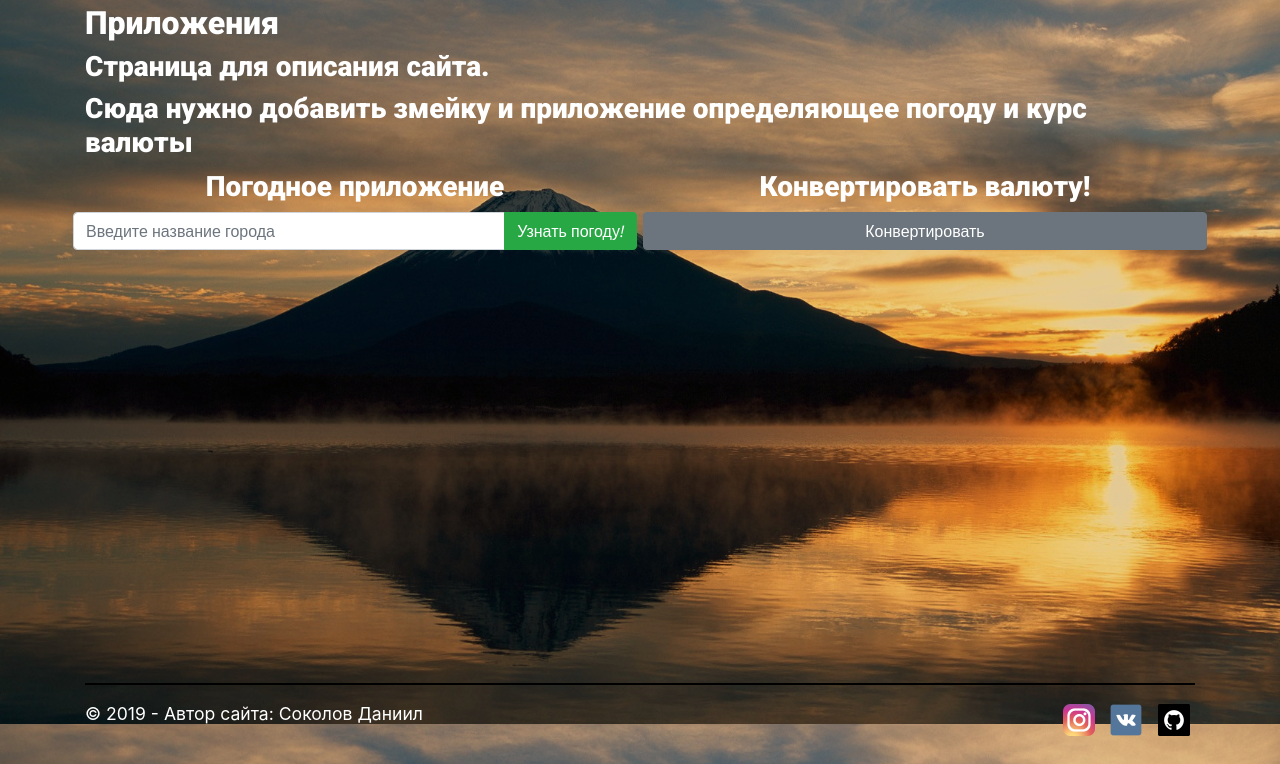
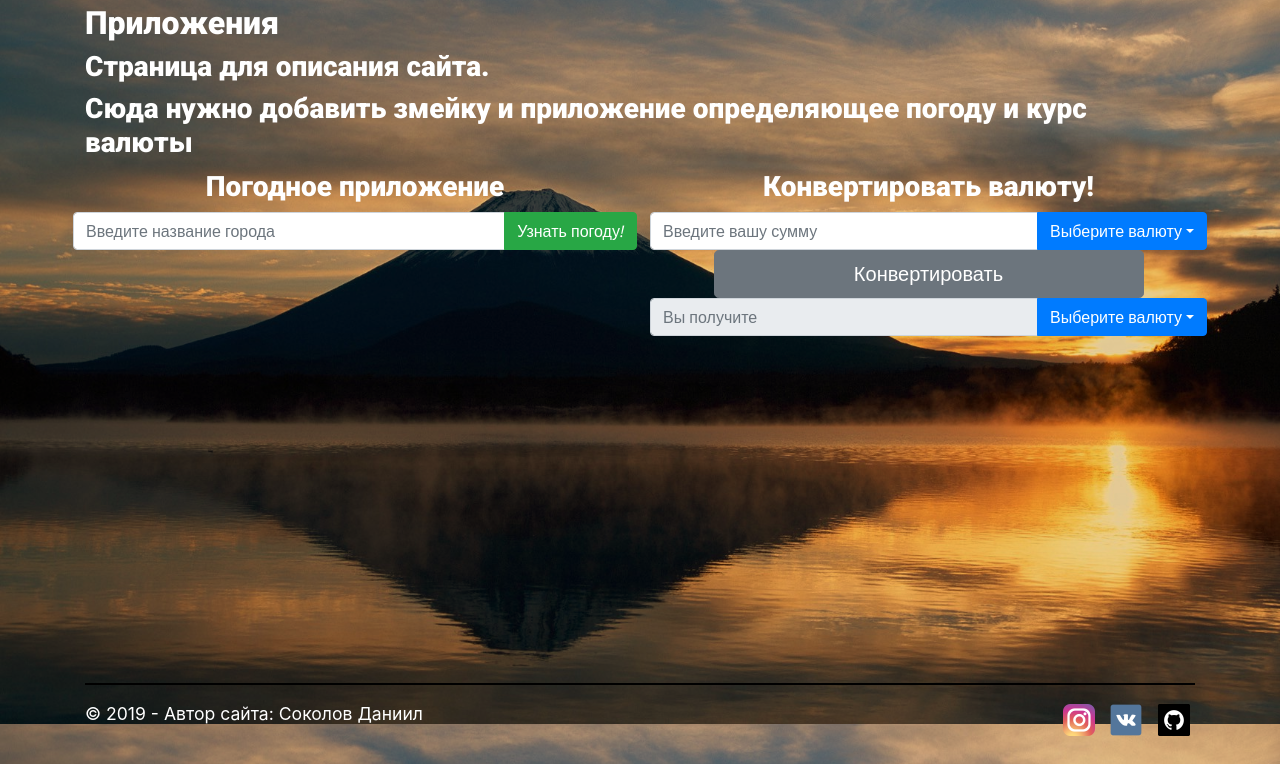
Before and after one commit to Dan4yks/Django, a Django app: page /applications/ in a window 1280 px wide. Shown: the part 76-840 px from the top of the page. Run offline with Django 3.2, Linux system fonts and the light colour scheme; the visitor is signed in with stand-in values (Sample User, id 1); data that the repository does not hold is empty; some libraries are stand-ins or nearby versions.

Commit message:
Version1.7

```diff
--- a/app/static/app/content/style.css
+++ b/app/static/app/content/style.css
@@ -42,6 +42,9 @@ h1,h2,h3,h4,h5,h6{
 
 /* Set width on the form input elements since they're 100% wide by default */
 select {
+  max-width: 280px;
+}
+.login input, .registration input{
   max-width: 280px;
 }
 
@@ -119,9 +122,10 @@ footer {
 /* .application.game:hover{
   transform: scale(1.5);
 } */
-.application.game p{
-  text-align: left;
+.application.second{
+  padding-left:10px;
 }
+
 .form-group{
   margin-left: 20px;
 }
@@ -131,6 +135,9 @@ footer {
 .delete button {
   font-size: 10px;
 }
+.btn-block{
+  width: 430px;
+}
 @media (max-width: 1000px){
   body {
   background-color: #111111;
@@ -138,6 +145,9 @@ footer {
   }
   footer hr {
     border-top: 1.5px solid white;
+  }
+  footer {
+    font-size: 0.9em;
   }
   .body-content {
     font-size: 1em;
--- a/app/templates/app/applications.html
+++ b/app/templates/app/applications.html
@@ -22,7 +22,7 @@
       <div class="card">
         <div class="card-body weather">
           <h4 class="card-title">Город: <b>{{city.city}}</b></h4>
-          <p class="card-text">Температура: {{city.temp}}<sup>o</sup></p>
+          <p class="card-text">Температура: {{city.temp}} <sup>o</sup>C</p>
           <img src="http://openweathermap.org/img/w/{{city.icon}}.png" alt="Card image cap">
           <p>Скорость ветра: {{city.wind}} м/с</p>
           <p>Влажность: {{city.humidity}} %</p>
@@ -48,9 +48,35 @@
     {% endif %}
   </section>
 </div>
-<div class="col-md-6 application">
+<div class="col-md-6 application second">
   <h3>Конвертировать валюту!</h3>
-  <button type="button" class="btn btn-secondary btn-block">Конвертировать</button>
+  <div class="input-group start">
+      <input type="text" class="form-control" placeholder="Введите вашу сумму">
+      <div class="input-group-append">
+        <button class="btn btn-primary dropdown-toggle" type="button" data-toggle="dropdown" aria-haspopup="true" aria-expanded="false">Выберите валюту</button>
+        <div class="dropdown-menu" data-spy="scroll">
+          <a class="dropdown-item btn" role="button">RUB</a>
+          <a class="dropdown-item btn" role="button">USD</a>
+          <a class="dropdown-item btn" role="button">EUR</a>
+          <a class="dropdown-item btn" role="button">GBP</a>
+        </div>
+      </div>
+    </div>
+  <div class="btn-group">
+    <button type="button" class="btn btn-secondary btn-lg btn-block">Конвертировать</button>
+  </div>
+  <div class="input-group result">
+      <input type="text" class="form-control" placeholder="Вы получите" readonly>
+      <div class="input-group-append">
+        <button class="btn btn-primary dropdown-toggle" type="button" data-toggle="dropdown" aria-haspopup="true" aria-expanded="false">Выберите валюту</button>
+        <div class="dropdown-menu">
+            <a class="dropdown-item btn" role="button">RUB</a>
+            <a class="dropdown-item btn" role="button">USD</a>
+            <a class="dropdown-item btn" role="button">EUR</a>
+            <a class="dropdown-item btn" role="button">GBP</a>
+        </div>
+      </div>
+    </div>
 </div>
 </div>
 {% endblock %}
--- a/app/templates/app/layout.html
+++ b/app/templates/app/layout.html
@@ -10,7 +10,7 @@
   <link href="https://fonts.googleapis.com/css?family=Open+Sans:400i|Roboto:500,900&display=swap" rel="stylesheet">
   <title>{{ title }} - My Django Application</title>
   <link rel="stylesheet" href="https://stackpath.bootstrapcdn.com/bootstrap/4.3.1/css/bootstrap.min.css">
-  <link rel="stylesheet" href="{% static 'app/content/style.css' %}" type="text/css">
+  <link rel="stylesheet" href="{% static 'app/content/Style.css' %}" type="text/css">
 </head>
 
 <body>
@@ -67,5 +67,6 @@
       }, 800)
     }
   </script>
+  <script src="{% static 'app/content/script.js' %}"></script>
 </body>
 </html>
--- a/app/views.py
+++ b/app/views.py
@@ -25,6 +25,8 @@ def home(request):
             'year':datetime.now().year,
         }
     )
+
+
 @login_required(login_url='/login') #Декоратор для проверки зарегистрирован ли пользователь
 def review(request):
     review_form=ReviewForm()
@@ -48,6 +50,8 @@ def review(request):
             'year':datetime.now().year,
         }
     )
+
+
 @login_required(login_url='/login')
 def applications(request):
     key = 'fdd843b3da461e71c8c9445379bb286f'
@@ -93,6 +97,7 @@ def applications(request):
         }
     )
 
+
 def homepage(request):
     news=News.objects.all()
     assert isinstance(request, HttpRequest)
@@ -106,6 +111,8 @@ def homepage(request):
             'year':datetime.now().year,
         }
     )
+
+
 def detail(request,news_id):
     news = get_object_or_404(News, id=news_id)
     assert isinstance(request, HttpRequest)
@@ -116,6 +123,8 @@ def detail(request,news_id):
             'year':datetime.now().year,
         }
     )
+
+
 def registration(request):
     user_form=UserForm()
     #Создаем нового пользователя, делаем проверку нет ли уже такого пользователя, автоматически входим на сайт при регитсрации, после регистрации перенаправляем на начальную страницу сайта
@@ -131,11 +140,14 @@ def registration(request):
     assert isinstance(request, HttpRequest)
     return render(request, 'app/registration.html',
         {
-            'title':'Создай нового пользователя!',
+            'title':'Создайте нового пользователя!',
             'user_form': user_form,
             'year':datetime.now().year,
         }
     )
+
+
+@login_required(login_url='/login')
 def delete(request,id):
     weather = Weather.objects.get(id=id)
     weather.delete()
```
Also changed, not shown: app/static/app/content/script.js (added, +42 -0 lines), app/templates/app/login.html (+5 -5 lines), app/templates/app/registration.html (+6 -6 lines).
